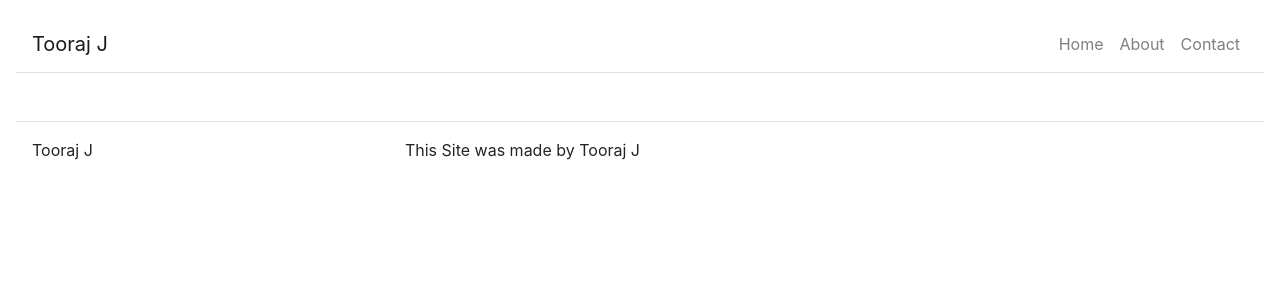
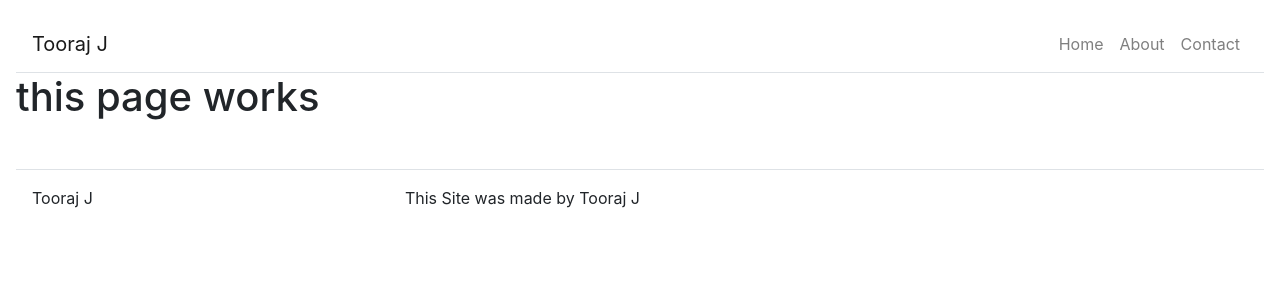
Before and after one commit to toorajj/portfolio, a React (Create React App) app in the folder portfolio/: page / in a window 1280 px wide. Shown: the top 300 px of the page. Built offline with nearby package versions, Linux system fonts and the light colour scheme.

Commit message:
added About and Contact page and defines routes

```diff
--- a/portfolio/src/App.js
+++ b/portfolio/src/App.js
@@ -4,7 +4,10 @@
 import { Container, Navbar, Nav } from 'react-bootstrap';
 import './App.css';
 
-import Footer from './components/Footer'
+import Footer from './components/Footer';
+import HomePage from './pages/HomePage';
+import AboutPage from './pages/AboutPage';
+import ContactPage from './pages/ContactPage';
 
 class App extends react.Component {
 
@@ -43,9 +46,13 @@
                 <Link className="nav-link" to="/" >Home</Link>
                 <Link className="nav-link" to="/about" >About</Link>
                 <Link className="nav-link" to="/contact" >Contact</Link>
+
               </Nav>
             </NavbarCollapse>
           </Navbar>
+          <Route path="/" exact render={()=> <HomePage title={this.state.home.title} subTitle={this.state.home.subTitle} text={this.state.home.text} />} />
+          <Route path="/about" exact render={ () => <AboutPage title={this.state.about.title}/> } />
+          <Route path="/contact" exact render={ () => <ContactPage title={this.state.contact.title}/> } />
           <Footer>
 
           </Footer>
--- /dev/null
+++ b/portfolio/src/pages/AboutPage.js
@@ -0,0 +1,11 @@
+import React from 'react';
+
+function AboutPage() {
+
+    return(
+        <h1> about test</h1>
+    );
+
+}
+
+export default AboutPage;
--- /dev/null
+++ b/portfolio/src/pages/ContactPage.js
@@ -0,0 +1,11 @@
+import React from 'react';
+
+function ContactPage() {
+
+    return(
+        <h1> contact test </h1>
+    );
+
+}
+
+export default ContactPage;
--- /dev/null
+++ b/portfolio/src/pages/HomePage.js
@@ -0,0 +1,11 @@
+import React from 'react';
+
+function HomePage() {
+
+    return(
+        <h1> this page works</h1>
+    );
+
+}
+
+export default HomePage;
```
